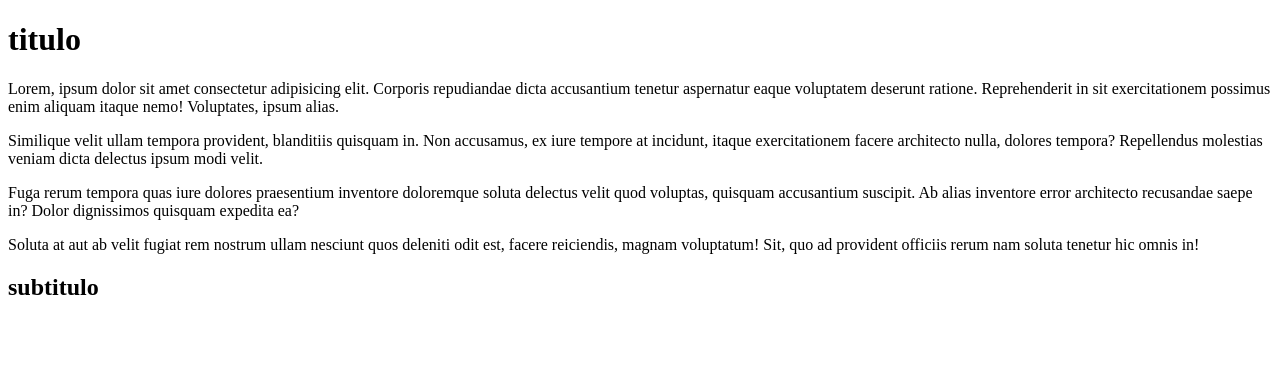
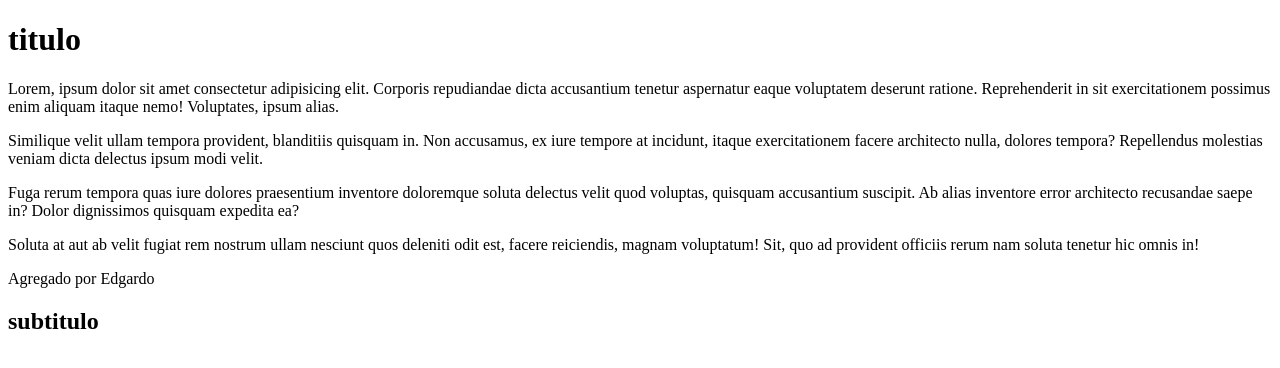
Before and after one commit to cmmanriquez/clase10-dos, a plain HTML site: page index.html in a window 1280 px wide. Drawn offline with Linux system fonts and the light colour scheme.

Commit message:
agregué un p

```diff
--- a/index.html
+++ b/index.html
@@ -13,6 +13,7 @@
         <p>Similique velit ullam tempora provident, blanditiis quisquam in. Non accusamus, ex iure tempore at incidunt, itaque exercitationem facere architecto nulla, dolores tempora? Repellendus molestias veniam dicta delectus ipsum modi velit.</p>
         <p>Fuga rerum tempora quas iure dolores praesentium inventore doloremque soluta delectus velit quod voluptas, quisquam accusantium suscipit. Ab alias inventore error architecto recusandae saepe in? Dolor dignissimos quisquam expedita ea?</p>
         <p>Soluta at aut ab velit fugiat rem nostrum ullam nesciunt quos deleniti odit est, facere reiciendis, magnam voluptatum! Sit, quo ad provident officiis rerum nam soluta tenetur hic omnis in!</p>
+        <p>Agregado por Edgardo</p>
     </main>
     <footer>
         <h2>subtitulo</h2>
```
